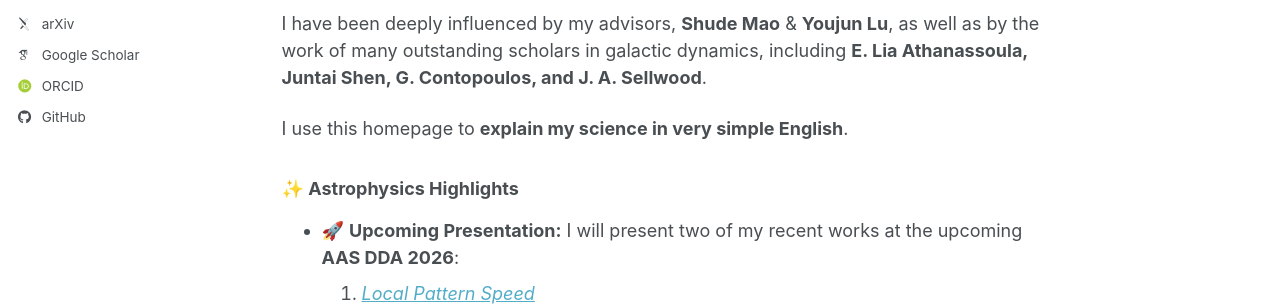
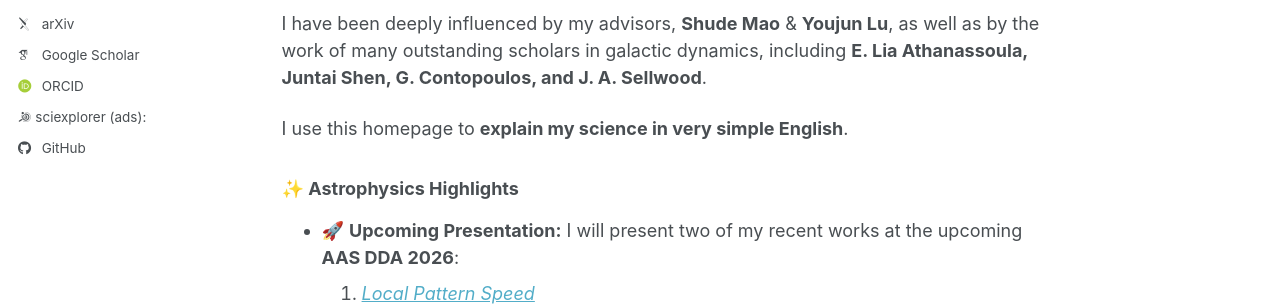
Before and after one commit to hangcidu/hangcidu.github.io, a Jekyll site: the page built from _pages/about.md, in a window 1280 px wide. Shown: the part 446-752 px from the top of the page. Built offline with Jekyll 4.4.1, drawn with Linux system fonts in a browser that asks for light colours; some web fonts are replaced; a script bundle is joined from its source files by our own code; library files that are not in the unit come from our copies; comment, search, counter and statistics services are not loaded.

Commit message:
Update _config.yml

```diff
--- a/_config.yml
+++ b/_config.yml
@@ -52,7 +52,11 @@ author:
   researchgate     : # URL
   scopus           : # URL
   zotero           : # URL
-  sciexplorer (ads): "https://scixplorer.org/search?d=general&fq=%7B%21type%3Daqp+v%3D%24fq_author%7D&fq_author=(author_facet_hier%3A%221%5C%2FDu%2C+H%5C%2FDu%2C+Hangci%22)&p=1&q=author%3A%22du%2C+hangci%22&sort=score+desc&sort=date+desc"
+
+  links:
+    - label: "sciexplorer (ads):"
+      icon: "ai ai-ads"
+      url: "https://scixplorer.org/search?d=general&fq=%7B%21type%3Daqp+v%3D%24fq_author%7D&fq_author=(author_facet_hier%3A%221%5C%2FDu%2C+H%5C%2FDu%2C+Hangci%22)&p=1&q=author%3A%22du%2C+hangci%22&sort=score+desc&sort=date+desc"
 
 
   # Repositories and software development
```
